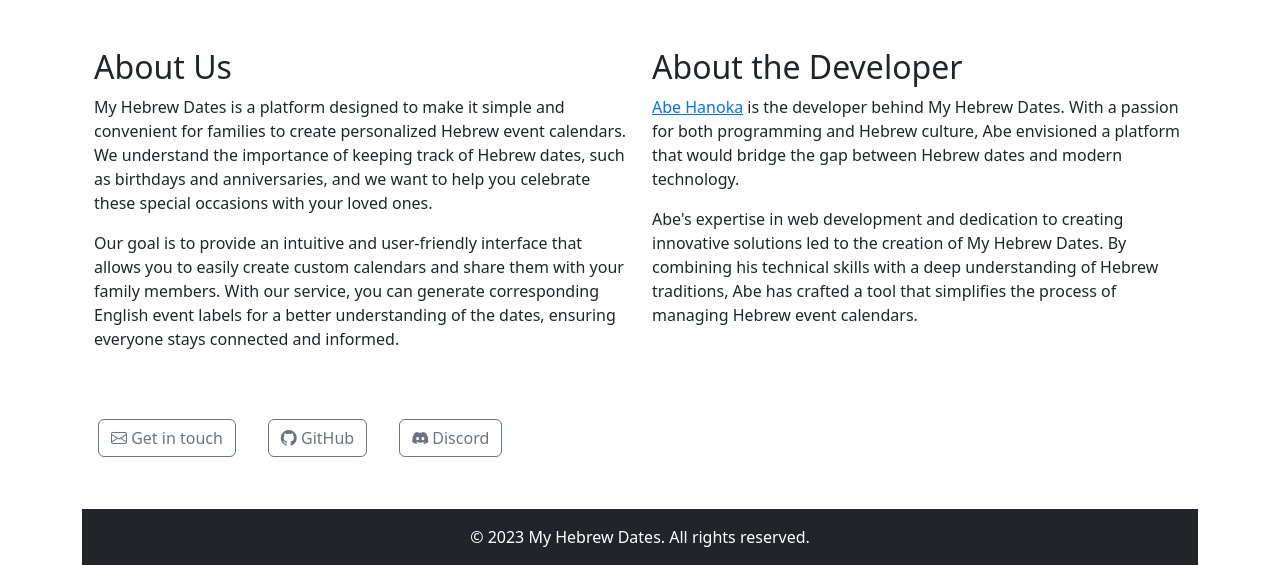
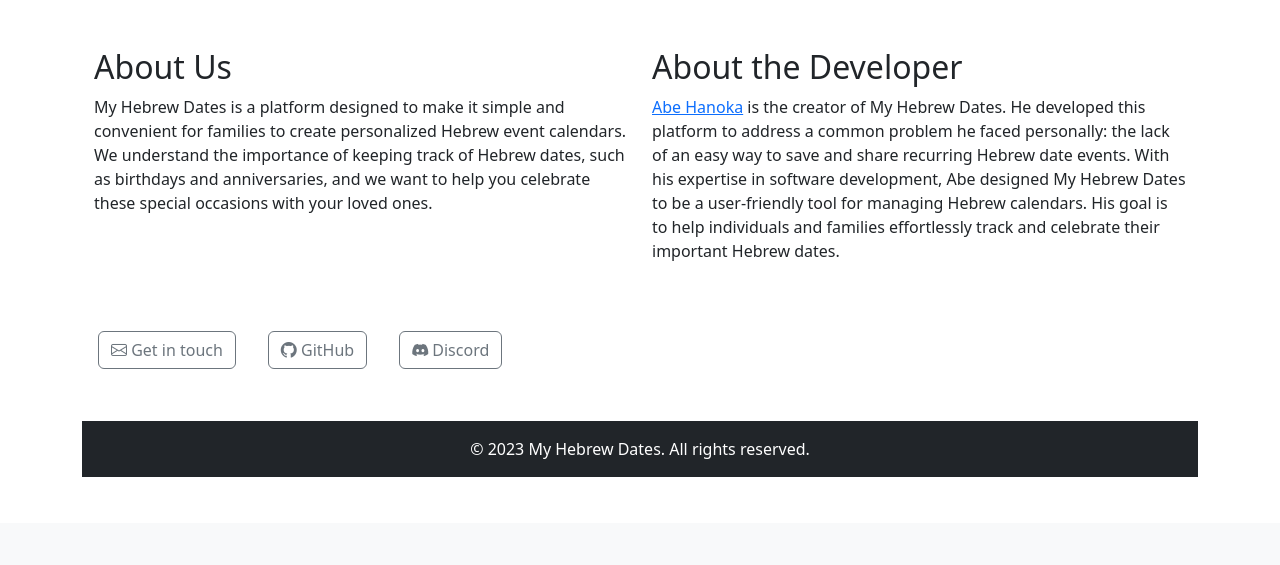
Before and after one commit to abe-101/myHebrewDates, a Django app: page /about/ in a window 1280 px wide. Shown: the part 277-842 px from the top of the page. After the commit the page ends 754 px from the top, so only its background shows below. Run offline with Django 4.2, Linux system fonts and the light colour scheme; parts of the project's set-up code (start-up, migrations or seed data) failed here and were passed over.

Commit message:
rewrite about page

```diff
--- a/my_hebrew_dates/templates/pages/about.html
+++ b/my_hebrew_dates/templates/pages/about.html
@@ -14,13 +14,16 @@
     <div class="row">
       <div class="col-lg-6">
         <h2>About Us</h2>
-        <p>My Hebrew Dates is a platform designed to make it simple and convenient for families to create personalized Hebrew event calendars. We understand the importance of keeping track of Hebrew dates, such as birthdays and anniversaries, and we want to help you celebrate these special occasions with your loved ones.</p>
-        <p>Our goal is to provide an intuitive and user-friendly interface that allows you to easily create custom calendars and share them with your family members. With our service, you can generate corresponding English event labels for a better understanding of the dates, ensuring everyone stays connected and informed.</p>
+        <p>My Hebrew Dates is a platform designed to make it simple and convenient for families to create personalized Hebrew event calendars.
+        We understand the importance of keeping track of Hebrew dates, such as birthdays and anniversaries, and we want to help you celebrate
+        these special occasions with your loved ones.</p>
       </div>
       <div class="col-lg-6">
         <h2>About the Developer</h2>
-        <p><a href="https://www.linkedin.com/in/abe101/">Abe Hanoka</a> is the developer behind My Hebrew Dates. With a passion for both programming and Hebrew culture, Abe envisioned a platform that would bridge the gap between Hebrew dates and modern technology.</p>
-        <p>Abe's expertise in web development and dedication to creating innovative solutions led to the creation of My Hebrew Dates. By combining his technical skills with a deep understanding of Hebrew traditions, Abe has crafted a tool that simplifies the process of managing Hebrew event calendars.</p>
+        <p><a href="https://www.linkedin.com/in/abe101/">Abe Hanoka</a> is the creator of My Hebrew Dates. He developed this platform to address
+        a common problem he faced personally: the lack of an easy way to save and share recurring Hebrew date events. With his expertise in software development,
+        Abe designed My Hebrew Dates to be a user-friendly tool for managing Hebrew calendars. His goal is to help individuals and families effortlessly track and
+        celebrate their important Hebrew dates.</p>
       </div>
     </div>
   </div>
```
